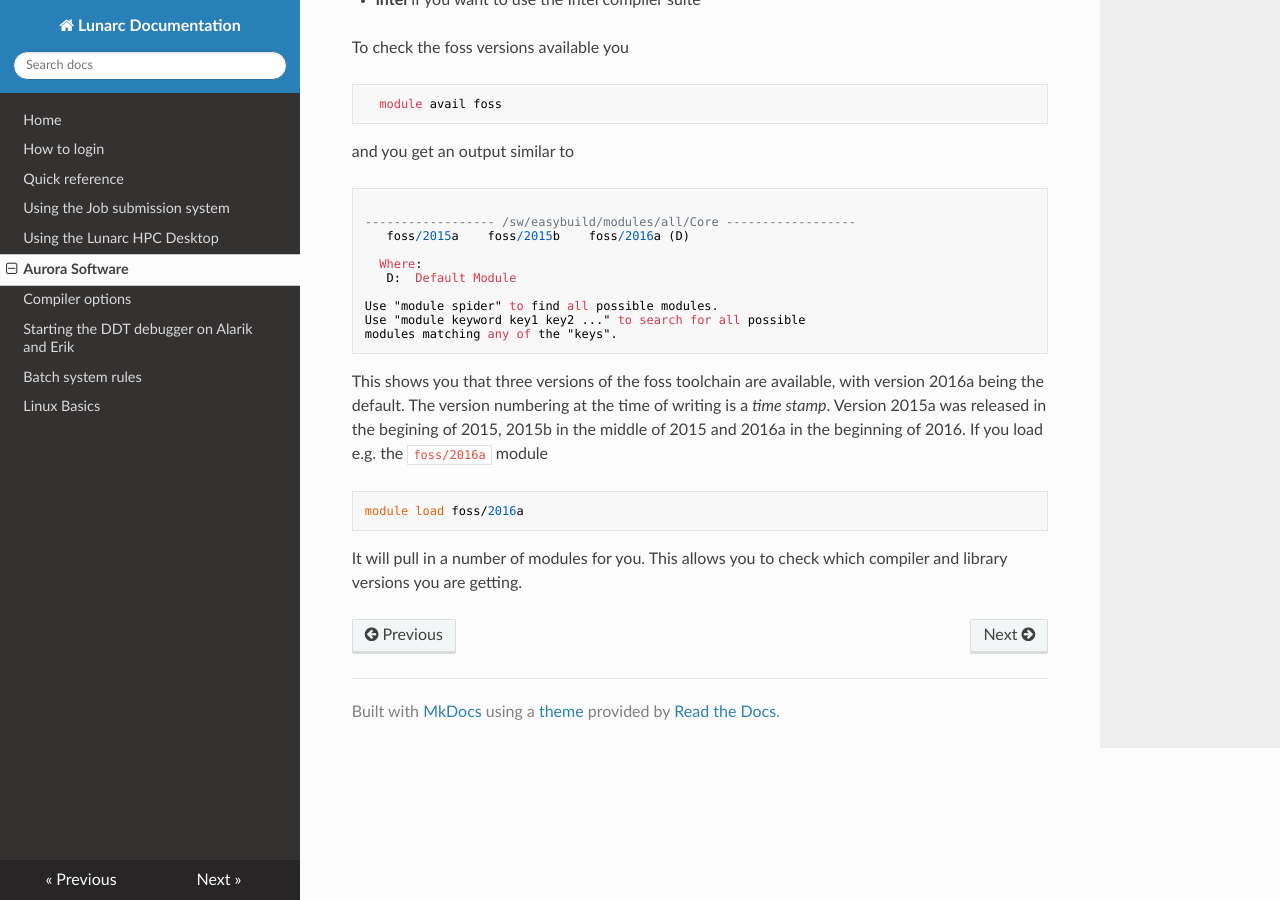
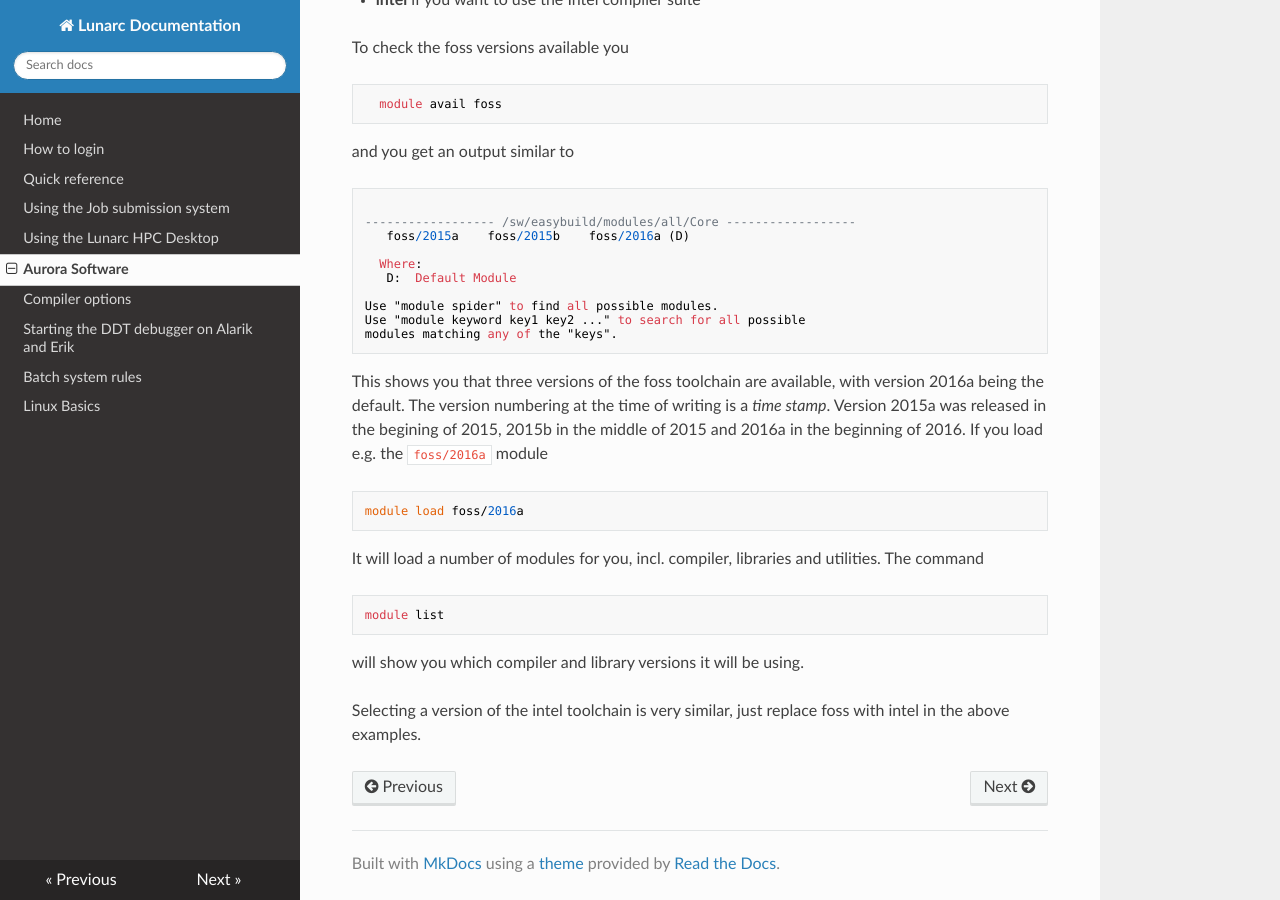
Before and after one commit to lunarc/lunarc_docs, an MkDocs documentation site: the page built from docs/aurora_modules.md, in a window 1280 px wide and 900 px high, scrolled down 6637 px. Built offline with MkDocs 1.6.1, drawn with Linux system fonts in a browser that asks for light colours; nearby versions of some CDN libraries; old or Windows-style settings are respelled for this version of MkDocs.

Commit message:
Update aurora_modules.md

````diff
--- a/docs/aurora_modules.md
+++ b/docs/aurora_modules.md
@@ -311,4 +311,10 @@ This shows you that three versions of the foss toolchain are available, with ver
 ```
 module load foss/2016a
 ```
-It will pull in a number of modules for you.  This allows you to check which compiler and library versions you are getting.
+It will load a number of modules for you, incl. compiler, libraries and utilities.  The command
+```
+module list
+```
+will show you which compiler and library versions it will be using.
+
+Selecting a version of the intel toolchain is very similar, just replace foss with intel in the above examples.
````
